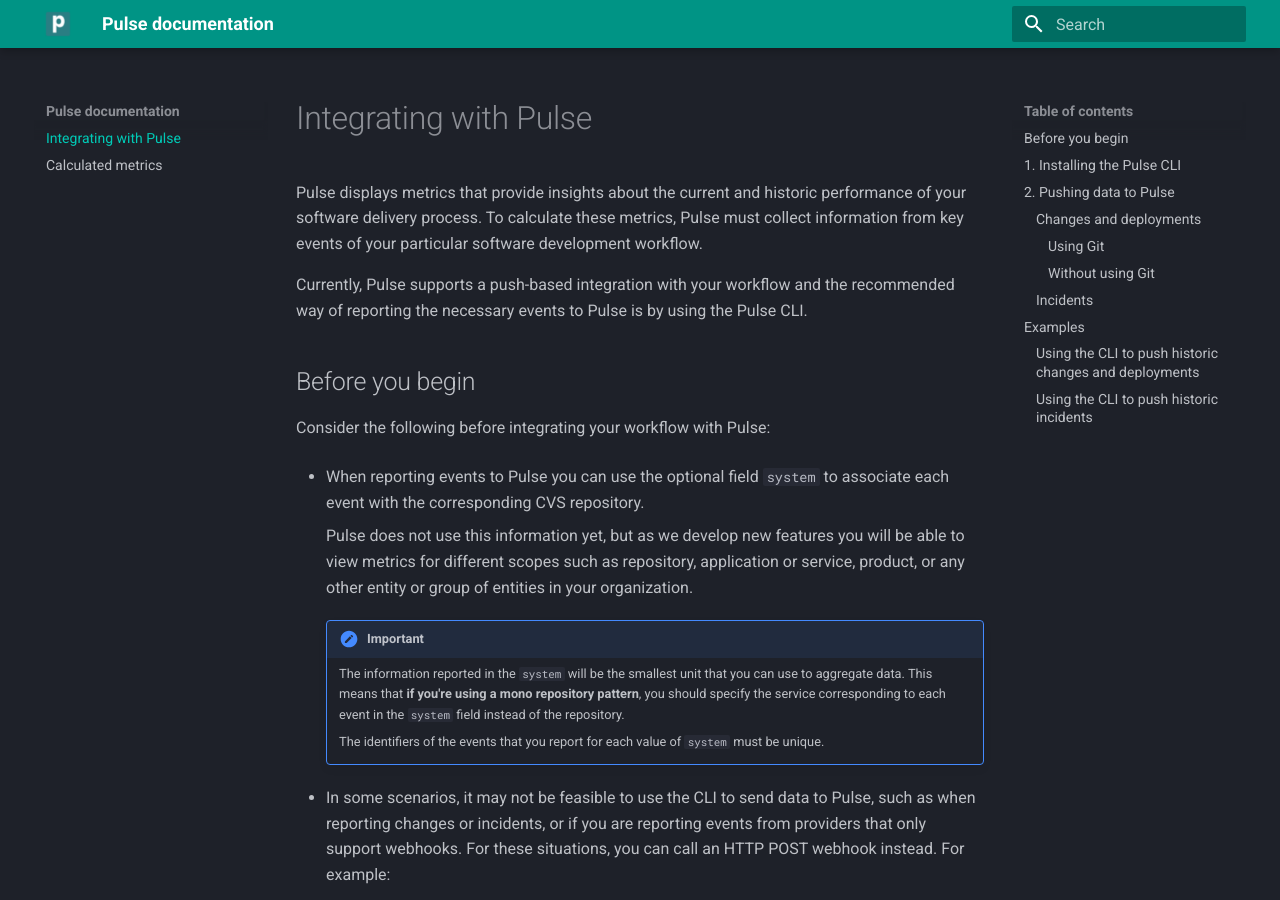
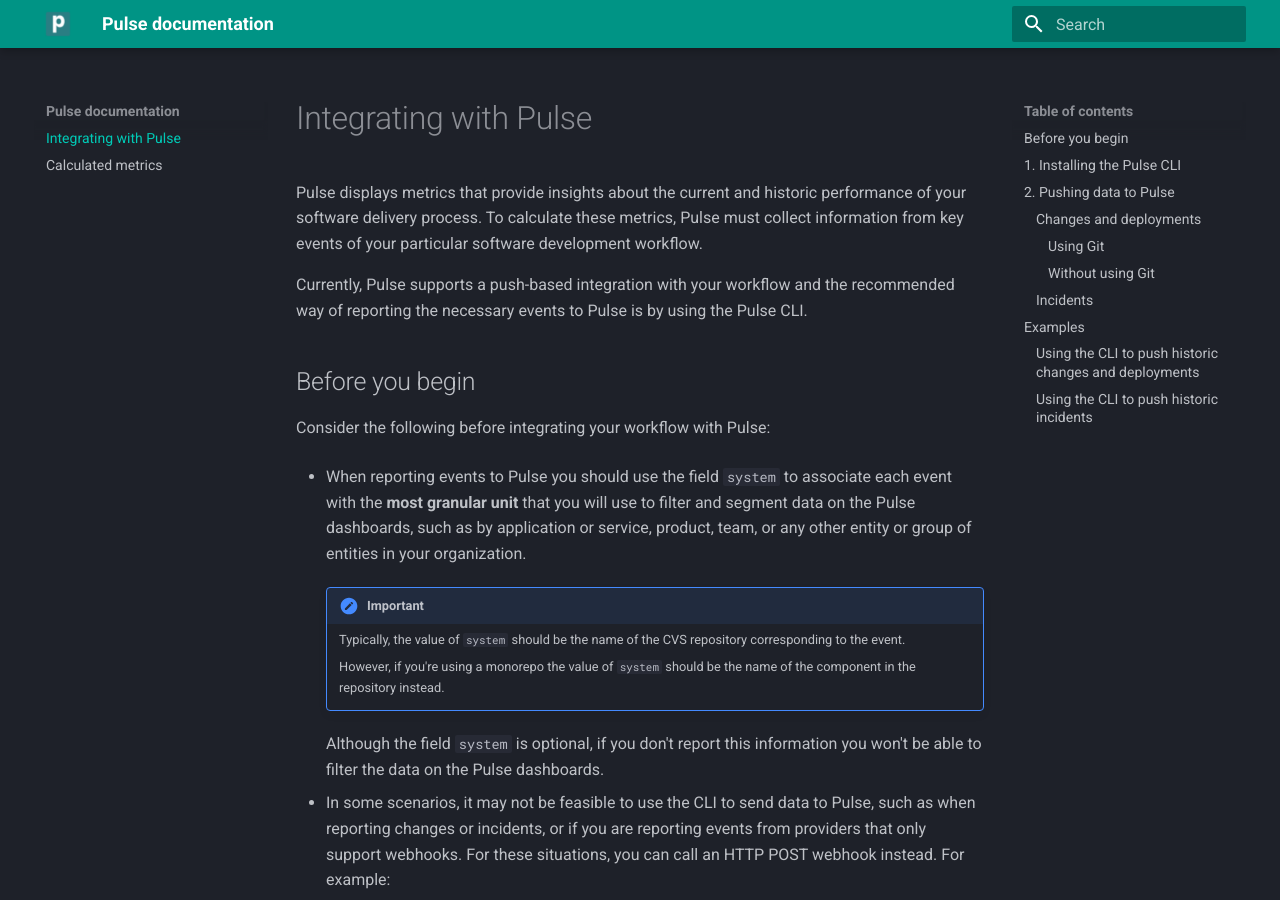
Before and after one commit to codacy/pulse-user-docs, an MkDocs documentation site: the page built from docs/index.md, in a window 1280 px wide and 900 px high. Built offline with MkDocs 1.6.1 and Material for MkDocs 9.7.7, drawn with Linux system fonts in a browser that asks for light colours.

Commit message:
edit: Simplify the description of system
Also made the recommendations for the value more assertive.

```diff
--- a/docs/index.md
+++ b/docs/index.md
@@ -8,14 +8,14 @@
 
 Consider the following before integrating your workflow with Pulse:
 
--   When reporting events to Pulse you can use the optional field `system` to associate each event with the corresponding CVS repository.
-
-    Pulse does not use this information yet, but as we develop new features you will be able to view metrics for different scopes such as repository, application or service, product, or any other entity or group of entities in your organization.
+-   When reporting events to Pulse you should use the field `system` to associate each event with the **most granular unit** that you will use to filter and segment data on the Pulse dashboards, such as by application or service, product, team, or any other entity or group of entities in your organization.
 
     !!! important
-        The information reported in the `system` will be the smallest unit that you can use to aggregate data. This means that **if you're using a mono repository pattern**, you should specify the service corresponding to each event in the `system` field instead of the repository.
+        Typically, the value of `system` should be the name of the CVS repository corresponding to the event.
 
-        The identifiers of the events that you report for each value of `system` must be unique.
+        However, if you're using a monorepo the value of `system` should be the name of the component in the repository instead.
+
+    Although the field `system` is optional, if you don't report this information you won't be able to filter the data on the Pulse dashboards.
 
 -   In some scenarios, it may not be feasible to use the CLI to send data to Pulse, such as when reporting changes or incidents, or if you are reporting events from providers that only support webhooks. For these situations, you can call an HTTP POST webhook instead. For example:
 
```
